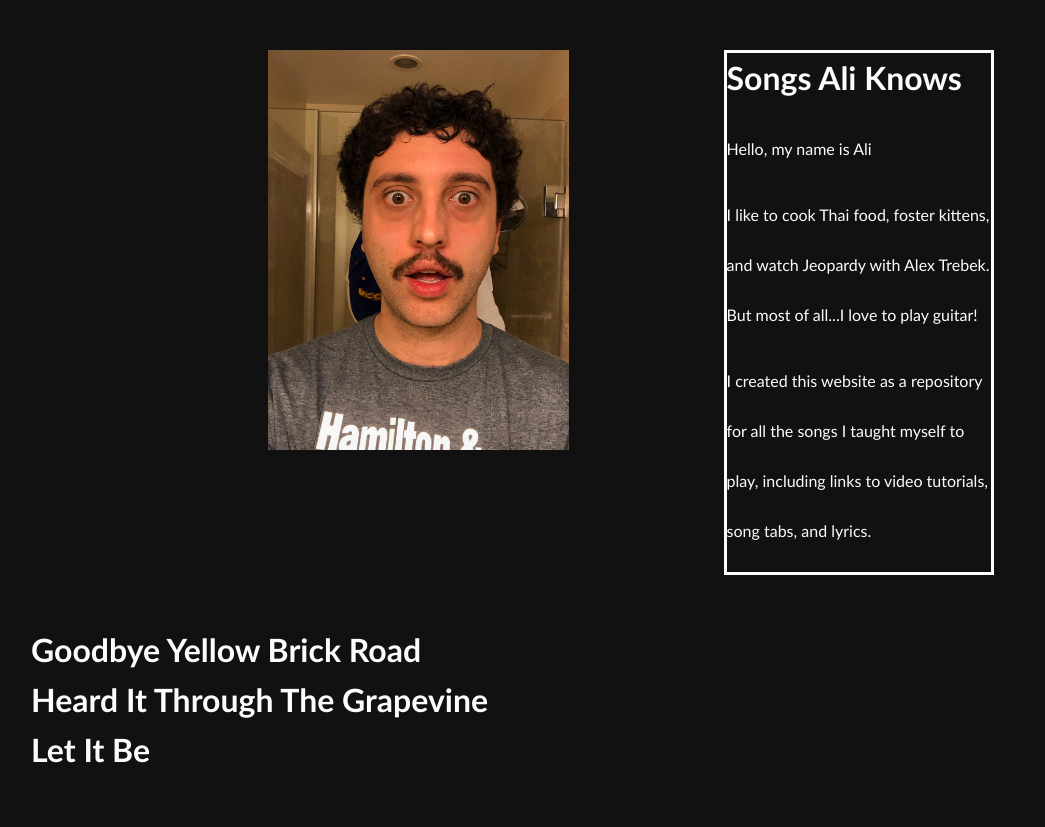
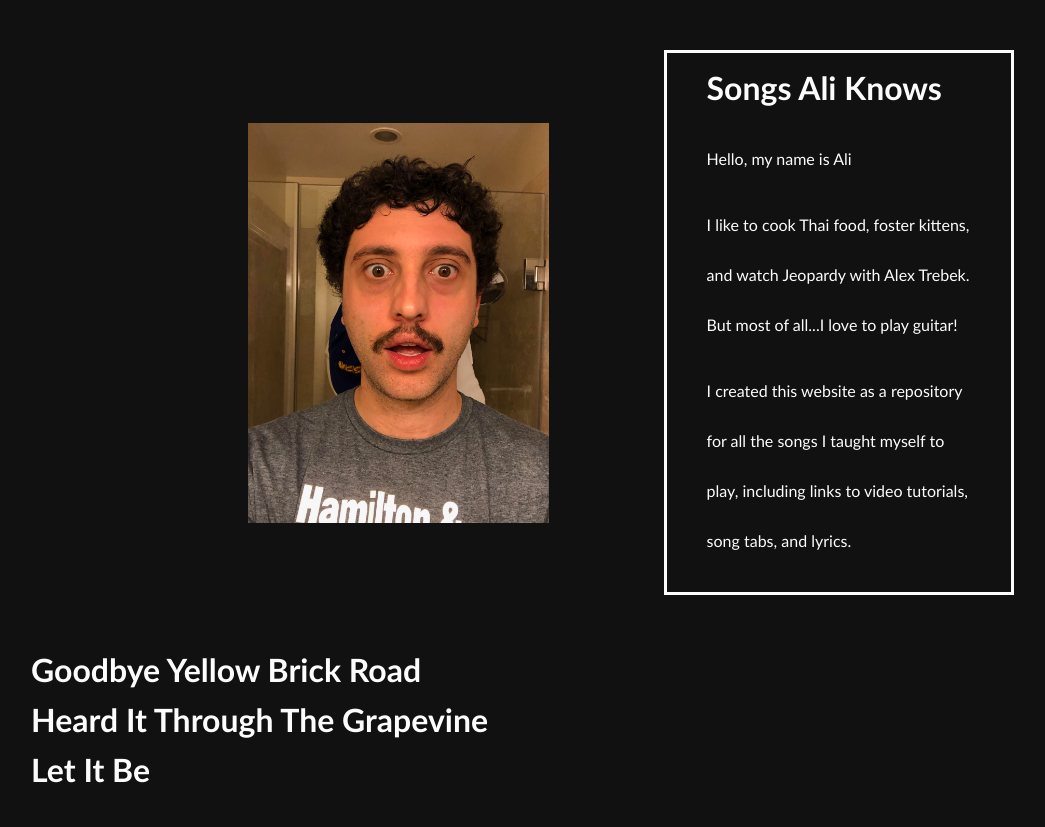
Before and after one commit to alishalabi/new-songs-i-know, a Django app: page /songapp/ in a window 1280 px wide. Shown: the whole page, without its empty margins (9-1054 px from the left). Before the commit the page ends 763 px from the top, so only its background shows below. Run offline with Django 3.2, Linux system fonts and the light colour scheme; data comes from the database, SQL or seed files in the repository.

```diff
--- a/songapp/static/songapp/style.css
+++ b/songapp/static/songapp/style.css
@@ -40,12 +40,14 @@ a:hover {
   display: flex;
   flex-direction: row;
   justify-content: space-around;
+  align-items: center;
   margin: 50px 200px 50px 200px;
 }
 
 .index-text-wrapper {
   width: 30%;
   border-style: solid;
+  padding: 10px 40px 10px 40px;
 }
 
 .index-text-title > h1 {
```
